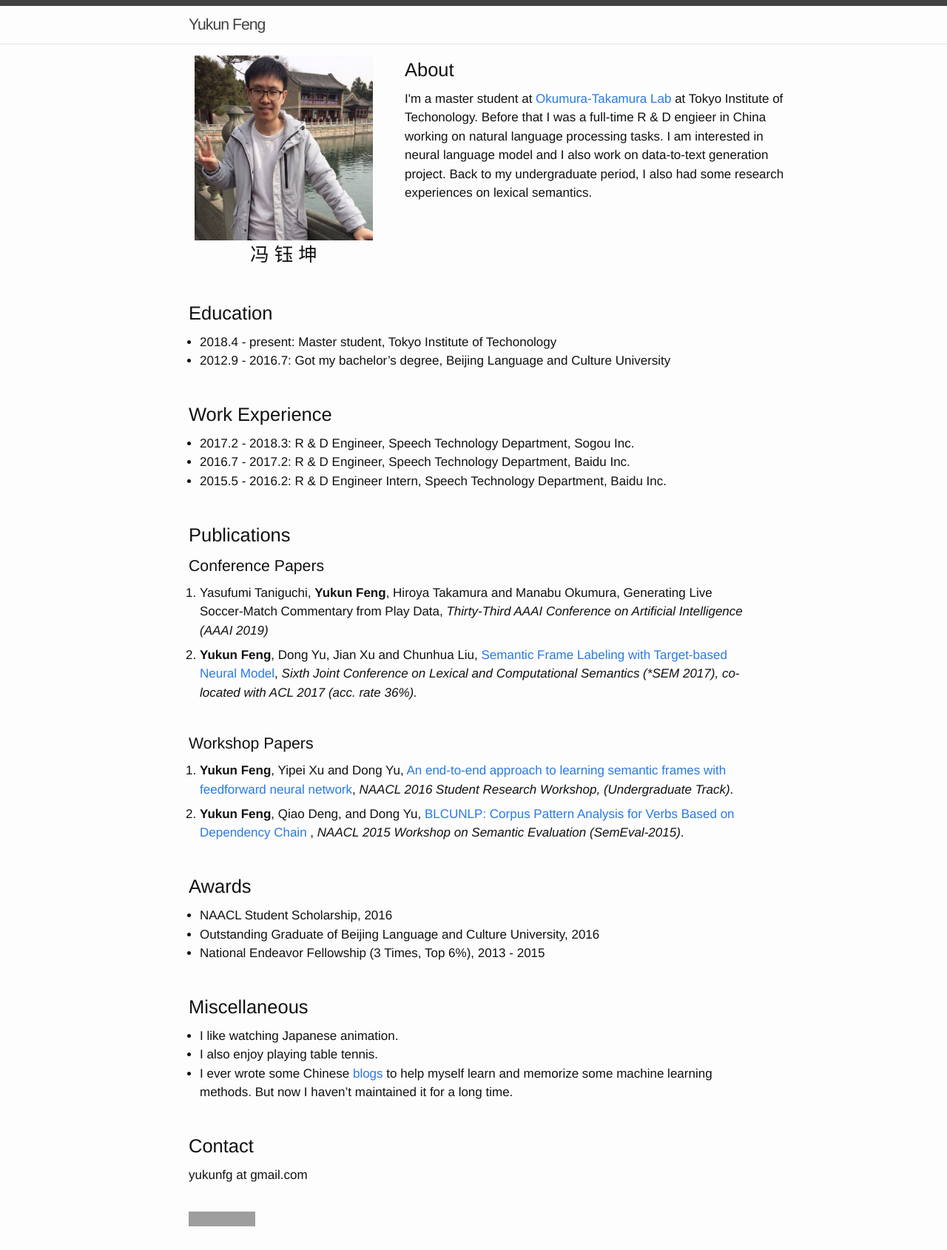
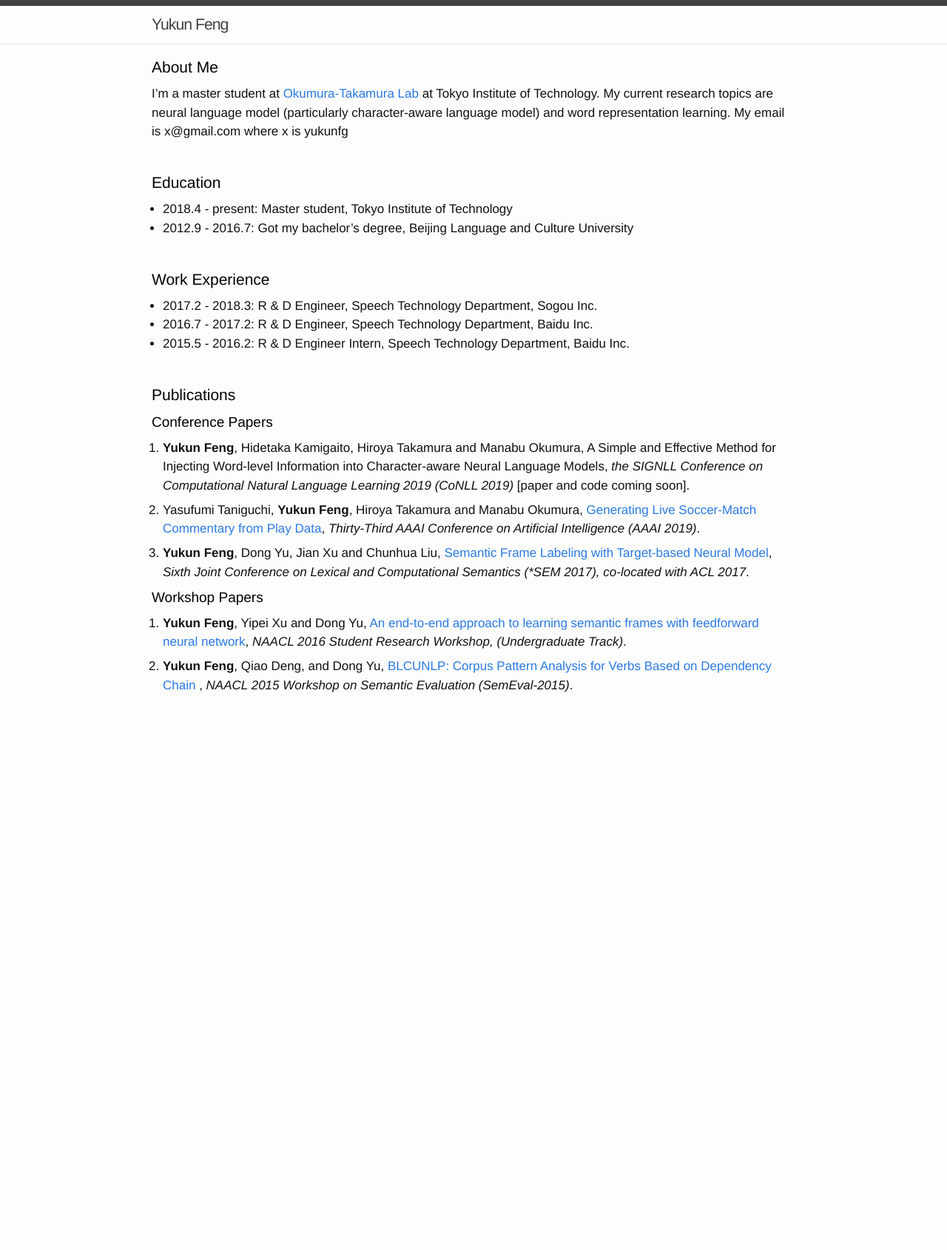
Before and after one commit to yukunfeng/yukunfeng.github.io, a Jekyll site: the page built from index.md, in a window 1280 px wide. Shown: the whole page at 74% size. Built offline with Jekyll 4.4.1, drawn with Linux system fonts in a browser that asks for light colours; after the commit the page ends 969 px from its top, so only the background shows below that; grey boxes are pictures that could not be loaded.

Commit message:
simple version

```diff
--- a/_config.yml
+++ b/_config.yml
@@ -7,7 +7,7 @@ description: > # this means to ignore newlines until "baseurl:"
 # social links
 twitter_username: yukun
 github_username:  yukun
-google_analytics: UA-117359485-1
+# google_analytics: UA-117359485-1
 # rss: rss
 #
 
--- a/_sass/minima.scss
+++ b/_sass/minima.scss
@@ -21,7 +21,8 @@ $grey-color-dark:  darken($grey-color, 25%) !default;
 $table-text-align: left !default;
 
 // Width of the content area
-$content-width:    800px !default;
+// $content-width:    800px !default;
+$content-width:    900px !default;
 
 $on-palm:          600px !default;
 $on-laptop:        800px !default;
--- a/index.md
+++ b/index.md
@@ -8,63 +8,43 @@
 title: Yukun Feng's Homepage
 layout: page
 ---
-<div>
-    <div style="float:left; clear: both;" align="center">
-        <img src="./files/me.jpg" width="241" height="250" alt="" hspace="8">
-        <br />
-        <h1>冯 钰 坤</h1>
-    </div>
-    <div style="left: 35px; position:relative">
-        <h1 id="about">About</h1>
-        I'm a master student at <a href="http://lr-www.pi.titech.ac.jp/wp/">Okumura-Takamura Lab</a> at Tokyo Institute of Techonology.  Before that I was a full-time R & D engieer in China working on natural language processing tasks. I am interested in neural language model and I also work on data-to-text generation project.  Back to my undergraduate period, I also had some research experiences on lexical semantics.
-    </div>
-</div>
-<div style="clear:both"></div>
 
+<p style="color:black;font-size:21px;font-weight:Semibold">About Me</p>
+I'm a master student at <a href="http://lr-www.pi.titech.ac.jp/wp/">Okumura-Takamura Lab</a> at
+Tokyo Institute of Technology.  My current research topics are neural language model (particularly
+character-aware language model) and word
+representation learning. My email is x@gmail.com  where x is yukunfg
 
 <br>
-<h1 id="education">Education</h1>
-- 2018.4 - present: Master student, Tokyo Institute of Techonology
+
+<p style="color:black;font-size:21px;font-weight:Semibold">Education</p>
+- 2018.4 - present: Master student, Tokyo Institute of Technology
 - 2012.9 - 2016.7: Got my bachelor's degree, Beijing Language and Culture University
 
 <br>
-<h1 id="work">Work Experience</h1>
+
+<p style="color:black;font-size:21px;font-weight:Semibold">Work Experience</p>
 - 2017.2 - 2018.3: R & D Engineer, Speech Technology Department, Sogou Inc.
 - 2016.7 - 2017.2: R & D Engineer, Speech Technology Department, Baidu Inc.
 - 2015.5 - 2016.2: R & D Engineer Intern, Speech Technology Department, Baidu Inc.
 
 <br>
-<h1 id="publications">Publications</h1>
 
-#### Conference Papers
+<p style="color:black;font-size:21px;font-weight:Semibold">Publications</p>
 
-1. Yasufumi Taniguchi, **Yukun Feng**, Hiroya Takamura and Manabu Okumura, Generating Live Soccer-Match Commentary from Play Data, *Thirty-Third AAAI Conference on Artificial Intelligence (AAAI 2019)*
+<p style="color:black;font-size:19px;font-weight:Semibold">Conference Papers</p>
 
-1. **Yukun Feng**, Dong Yu, Jian Xu and Chunhua Liu, [Semantic Frame Labeling with Target-based Neural Model](http://www.aclweb.org/anthology/S17-1010), *Sixth Joint Conference on Lexical and Computational Semantics (\*SEM 2017), co-located with ACL 2017 (acc. rate 36%).*
+1. **Yukun Feng**, Hidetaka Kamigaito, Hiroya Takamura and Manabu Okumura, A Simple and Effective
+   Method for Injecting Word-level Information into Character-aware Neural Language Models, *the
+   SIGNLL Conference on Computational Natural Language Learning 2019 (CoNLL 2019)* [paper and code
+   coming soon].
 
+1. Yasufumi Taniguchi, **Yukun Feng**, Hiroya Takamura and Manabu Okumura, [Generating Live Soccer-Match Commentary from Play Data](https://www.aaai.org/ojs/index.php/AAAI/article/view/4691), *Thirty-Third AAAI Conference on Artificial Intelligence (AAAI 2019)*.
+
+1. **Yukun Feng**, Dong Yu, Jian Xu and Chunhua Liu, [Semantic Frame Labeling with Target-based Neural Model](http://www.aclweb.org/anthology/S17-1010), *Sixth Joint Conference on Lexical and Computational Semantics (\*SEM 2017), co-located with ACL 2017*.
 <br>
-#### Workshop Papers
+<p style="color:black;font-size:19px;font-weight:Semibold">Workshop Papers</p>
 
 1. **Yukun Feng**, Yipei Xu and Dong Yu, [An end-to-end approach to learning semantic frames with feedforward neural network](https://www.aclweb.org/anthology/N/N16/N16-2001.pdf), *NAACL 2016 Student Research Workshop, (Undergraduate Track)*.
 
 1. **Yukun Feng**, Qiao Deng, and Dong Yu, [BLCUNLP: Corpus Pattern Analysis for Verbs Based on Dependency Chain ](https://aclweb.org/anthology/S/S15/S15-2054.pdf), *NAACL 2015 Workshop on Semantic Evaluation (SemEval-2015)*.
-
-<br>
-<h1 id="awards">Awards</h1>
-- NAACL Student Scholarship, 2016
-- Outstanding Graduate of Beijing Language and Culture University, 2016
-- National Endeavor Fellowship (3 Times, Top 6%), 2013 - 2015
-
-<br>
-<h1 id="miscellaneous">Miscellaneous</h1>
-- I like watching Japanese animation.
-- I also enjoy playing table tennis.
-- I ever wrote some Chinese [blogs](https://blog.csdn.net/a635661820) to help myself learn and memorize some machine learning methods. But now I haven't maintained it for a long time.
-
-
-<br>
-<h1 id="contact">Contact</h1>
-yukunfg at gmail.com
-
-<br>
-<a href="https://info.flagcounter.com/CCqM"><img src="https://s11.flagcounter.com/count2/CCqM/bg_FFFFFF/txt_000000/border_CCCCCC/columns_2/maxflags_10/viewers_0/labels_0/pageviews_0/flags_0/percent_0/" alt="Flag Counter" border="0"></a>
```
